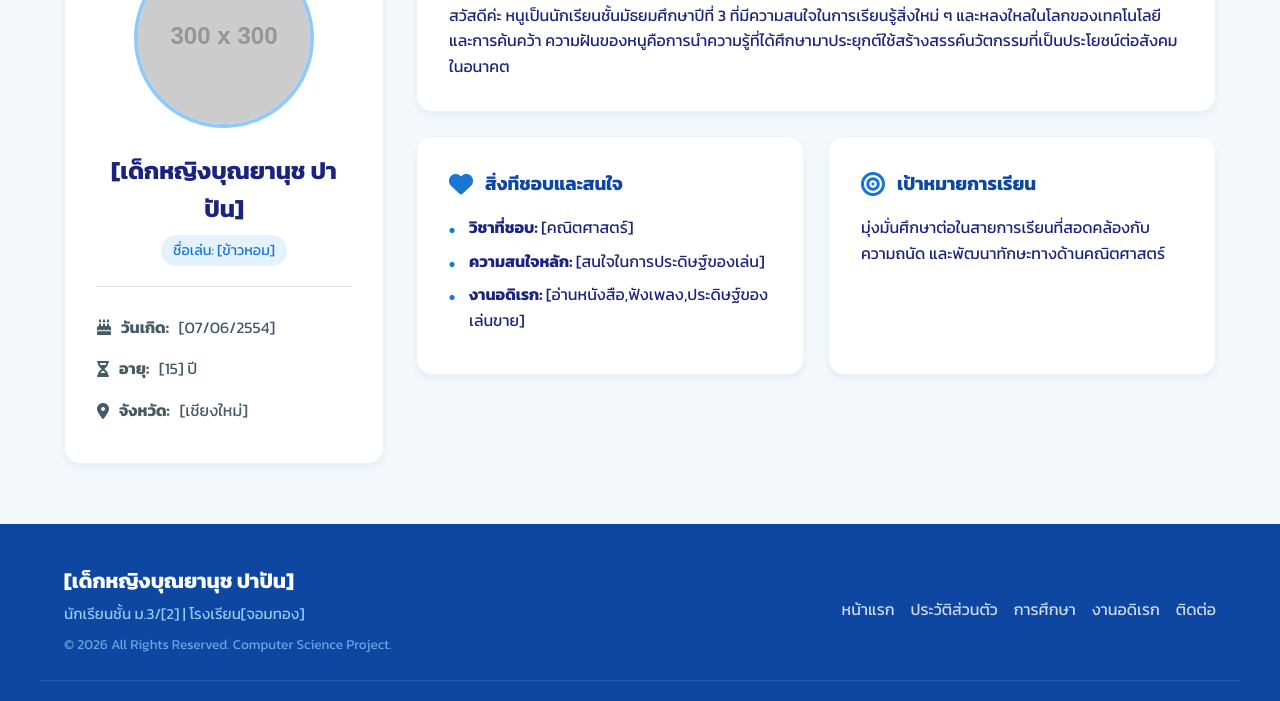
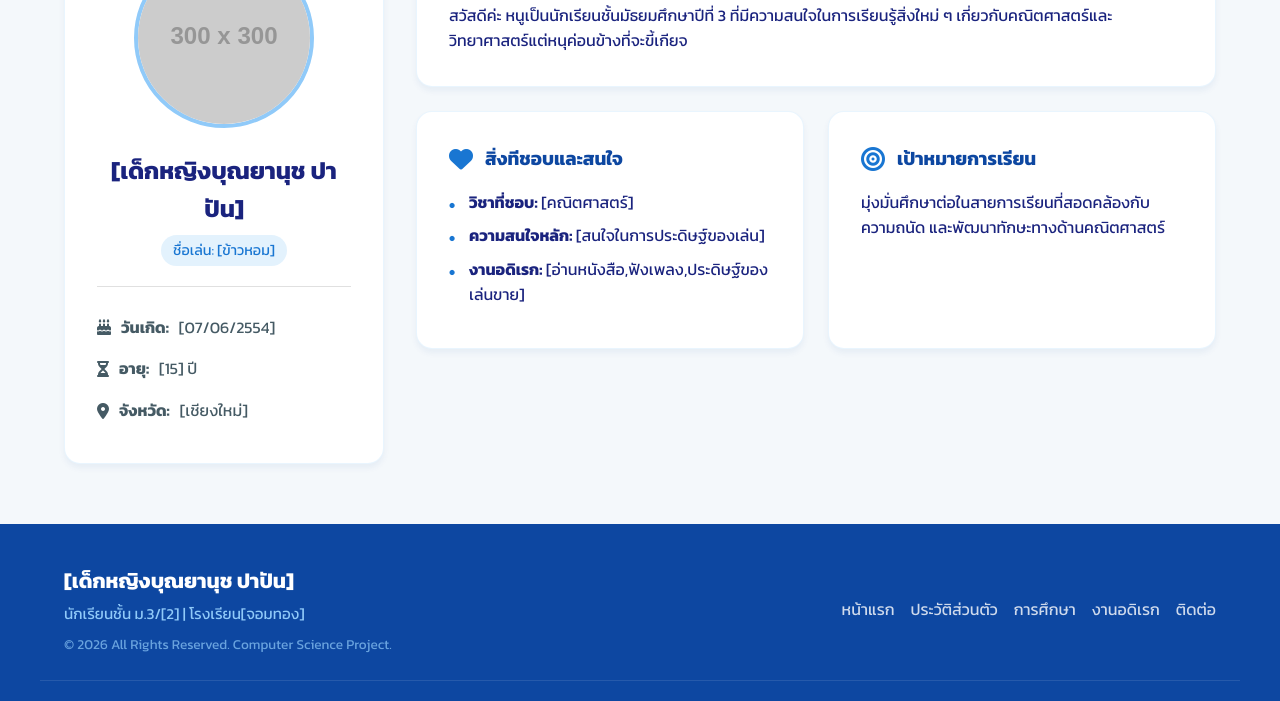
Before and after one commit to 22850-Boonyanuch/webpage, a plain HTML site: page profile.html in a window 1280 px wide. Shown: the part 353-1054 px from the top of the page. Drawn offline with Linux system fonts and the light colour scheme; placeholder pictures from the web are drawn by us.

Commit message:
Update profile.html

```diff
--- a/profile.html
+++ b/profile.html
@@ -58,7 +58,7 @@
                             <h2>เกี่ยวกับฉัน (About Me)</h2>
                         </div>
                         <p class="info-text">
-                            สวัสดีค่ะ หนูเป็นนักเรียนชั้นมัธยมศึกษาปีที่ 3 ที่มีความสนใจในการเรียนรู้สิ่งใหม่ ๆ และหลงใหลในโลกของเทคโนโลยีและการค้นคว้า ความฝันของหนูคือการนำความรู้ที่ได้ศึกษามาประยุกต์ใช้สร้างสรรค์นวัตกรรมที่เป็นประโยชน์ต่อสังคมในอนาคต
+                            สวัสดีค่ะ หนูเป็นนักเรียนชั้นมัธยมศึกษาปีที่ 3 ที่มีความสนใจในการเรียนรู้สิ่งใหม่ ๆ เกี่ยวกับคณิตศาสตร์และวิทยาศาสตร์แต่หนุค่อนข้างที่จะขี้เกียจ
                         </p>
                     </div>
 
```
